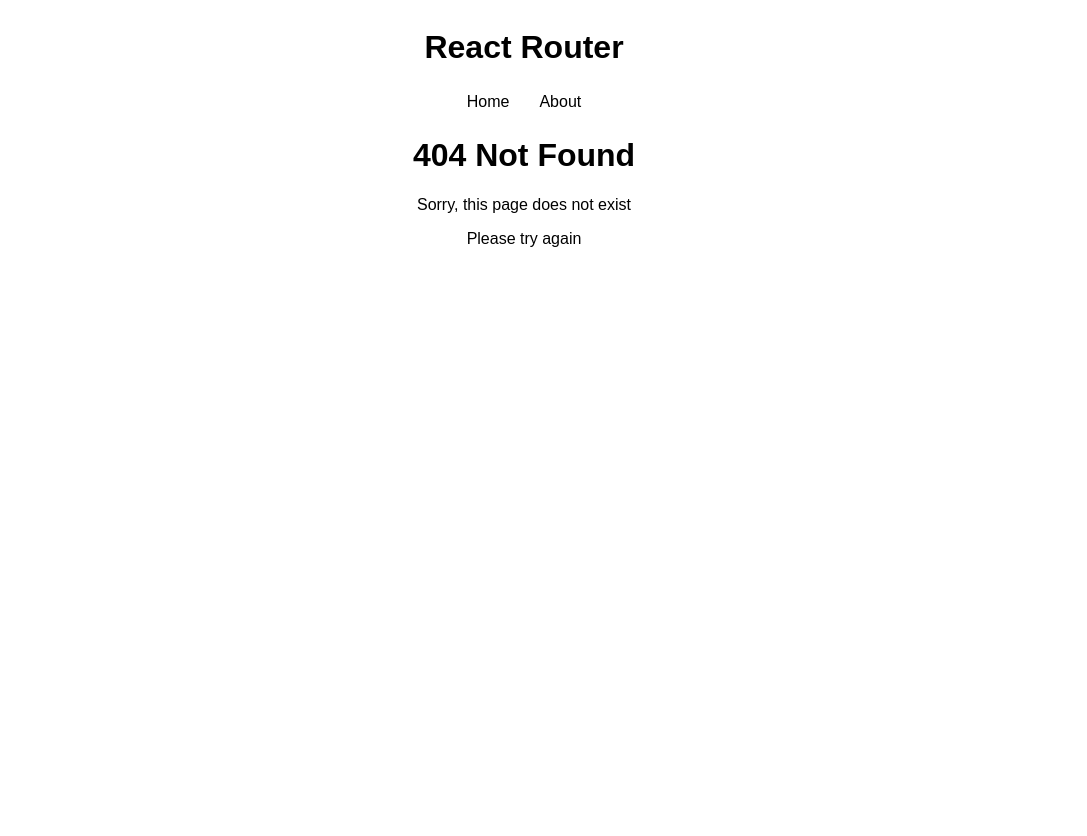
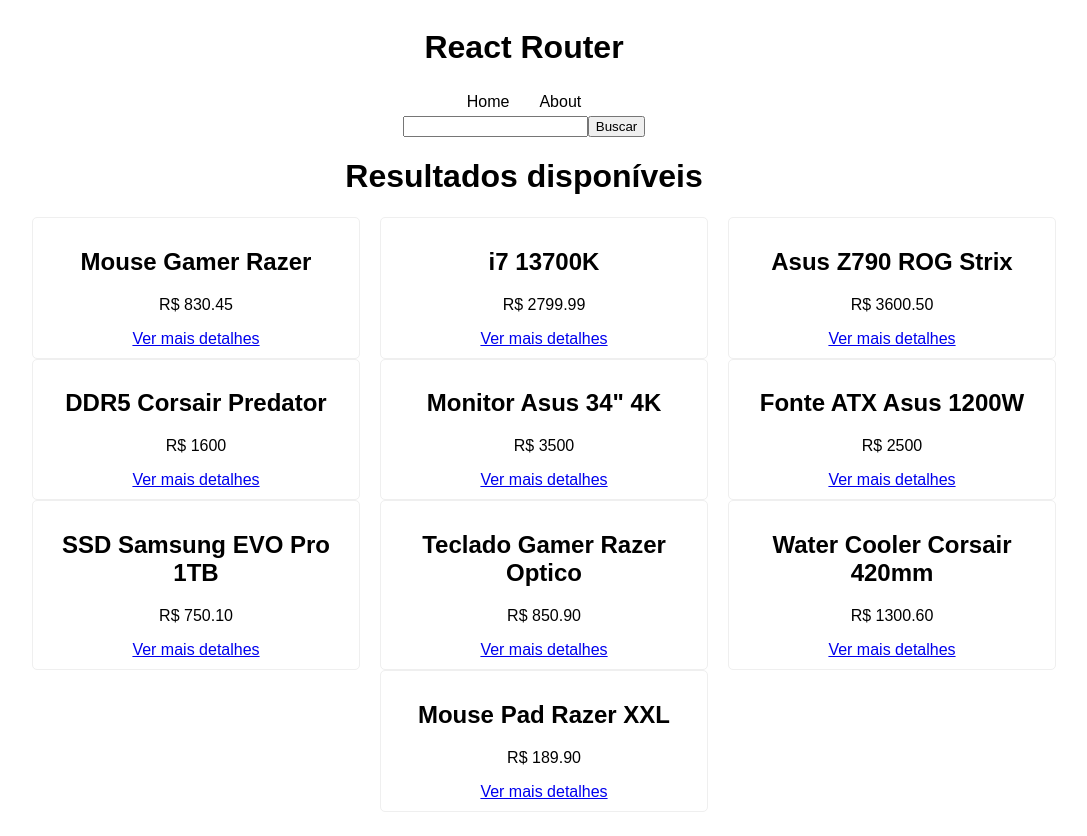
Before and after one commit to ivanvarella/reactrouter, a React (Vite) app: page /search in a window 1280 px wide. Before the commit this address had no page. Shown: the whole page, without its empty margins (116-1203 px from the left). Before the commit the page ends 800 px from the top, so only its background shows below. Built offline with nearby package versions, Linux system fonts and the light colour scheme; data requests are answered from the project's data file.

Commit message:
Search params

```diff
--- a/src/App.jsx
+++ b/src/App.jsx
@@ -12,6 +12,8 @@
 import Product from "./pages/Product";
 import Info from "./pages/Info";
 import NotFound from "./pages/NotFound";
+import SearchForm from "./components/SearchForm";
+import Search from "./pages/Search";
 
 function App() {
   return (
@@ -20,6 +22,8 @@
       <BrowserRouter>
         {/* 2- link with React Router */}
         <Navbar />
+        {/* 9- Search */}
+        <SearchForm />
         <Routes>
           <Route path="/" element={<Home />} />
           <Route path="about" element={<About />} />
@@ -27,6 +31,8 @@
           <Route path="/products/:id/info" element={<Info />} />
           {/* 4- Dynamic Route */}
           <Route path="/products/:id" element={<Product />} />
+          {/* 9- Search */}
+          <Route path="/search" element={<Search />} />
           {/* 7- No match route (404) */}
           <Route path="*" element={<NotFound />} />
         </Routes>
--- /dev/null
+++ b/src/components/SearchForm.jsx
@@ -0,0 +1,22 @@
+import { useNavigate } from "react-router-dom";
+
+import { useState } from "react";
+
+const SearchForm = () => {
+  const navigate = useNavigate();
+  const [query, setQuery] = useState();
+
+  const handleSubmit = (e) => {
+    e.preventDefault();
+    navigate("/search?q=" + query);
+  };
+
+  return (
+    <form onSubmit={handleSubmit}>
+      <input type="text" onChange={(e) => setQuery(e.target.value)} />
+      <input type="submit" value="Buscar" />
+    </form>
+  );
+};
+
+export default SearchForm;
--- /dev/null
+++ b/src/pages/Search.jsx
@@ -0,0 +1,28 @@
+import { useSearchParams, Link } from "react-router-dom";
+import { useFetch } from "../hooks/useFetch";
+
+const Search = () => {
+  const [searchParams] = useSearchParams();
+
+  const url = "http://localhost:3004/products?" + searchParams;
+
+  const { data: items, loading, error } = useFetch(url);
+
+  return (
+    <div>
+      <h1>Resultados disponíveis</h1>
+      <ul className="products">
+        {items &&
+          items.map((item) => (
+            <li key={item.id}>
+              <h2>{item.name}</h2>
+              <p>R$ {item.price}</p>
+              <Link to={`/products/${item.id}`}> Ver mais detalhes </Link>
+            </li>
+          ))}
+      </ul>
+    </div>
+  );
+};
+
+export default Search;
```
